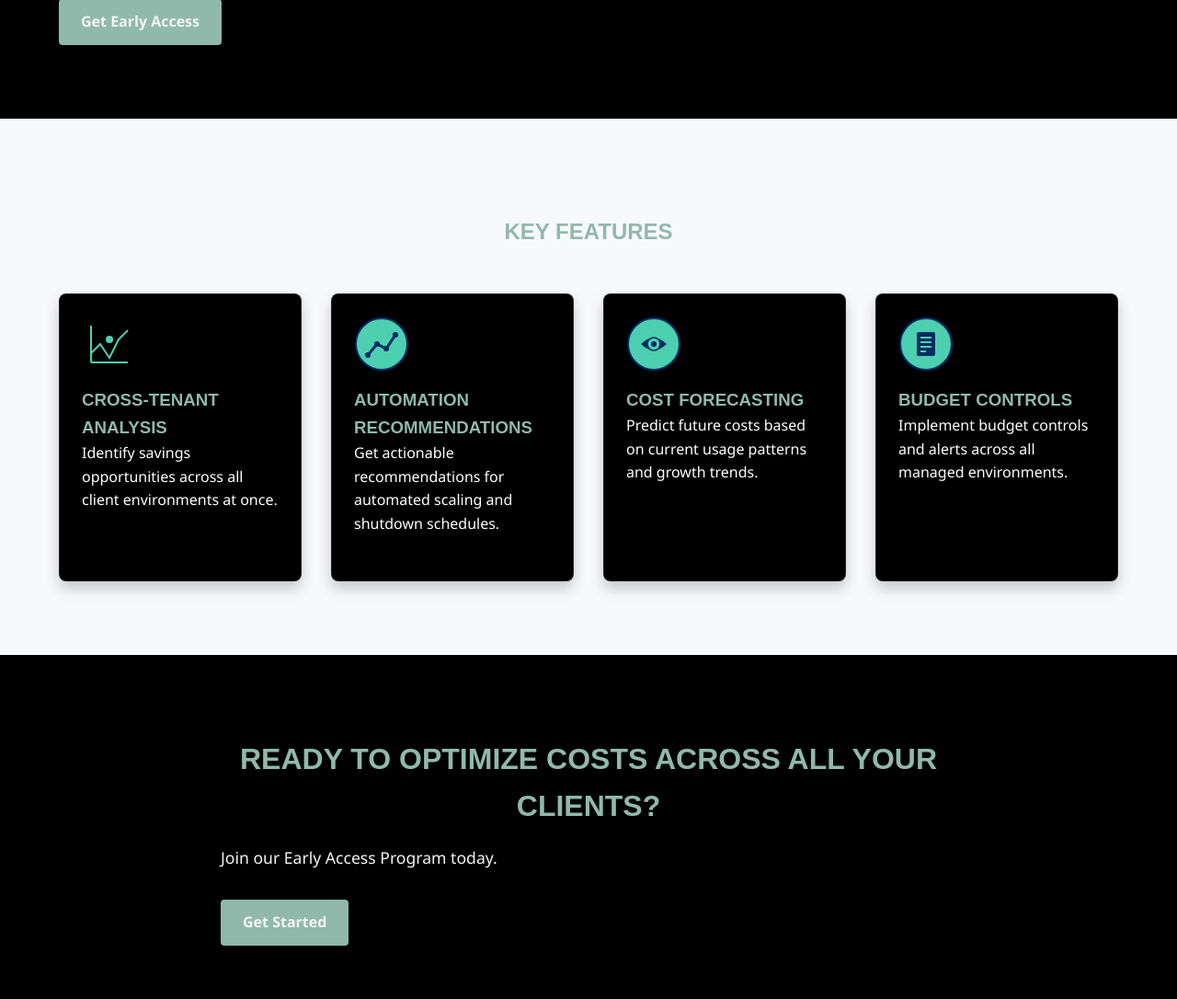
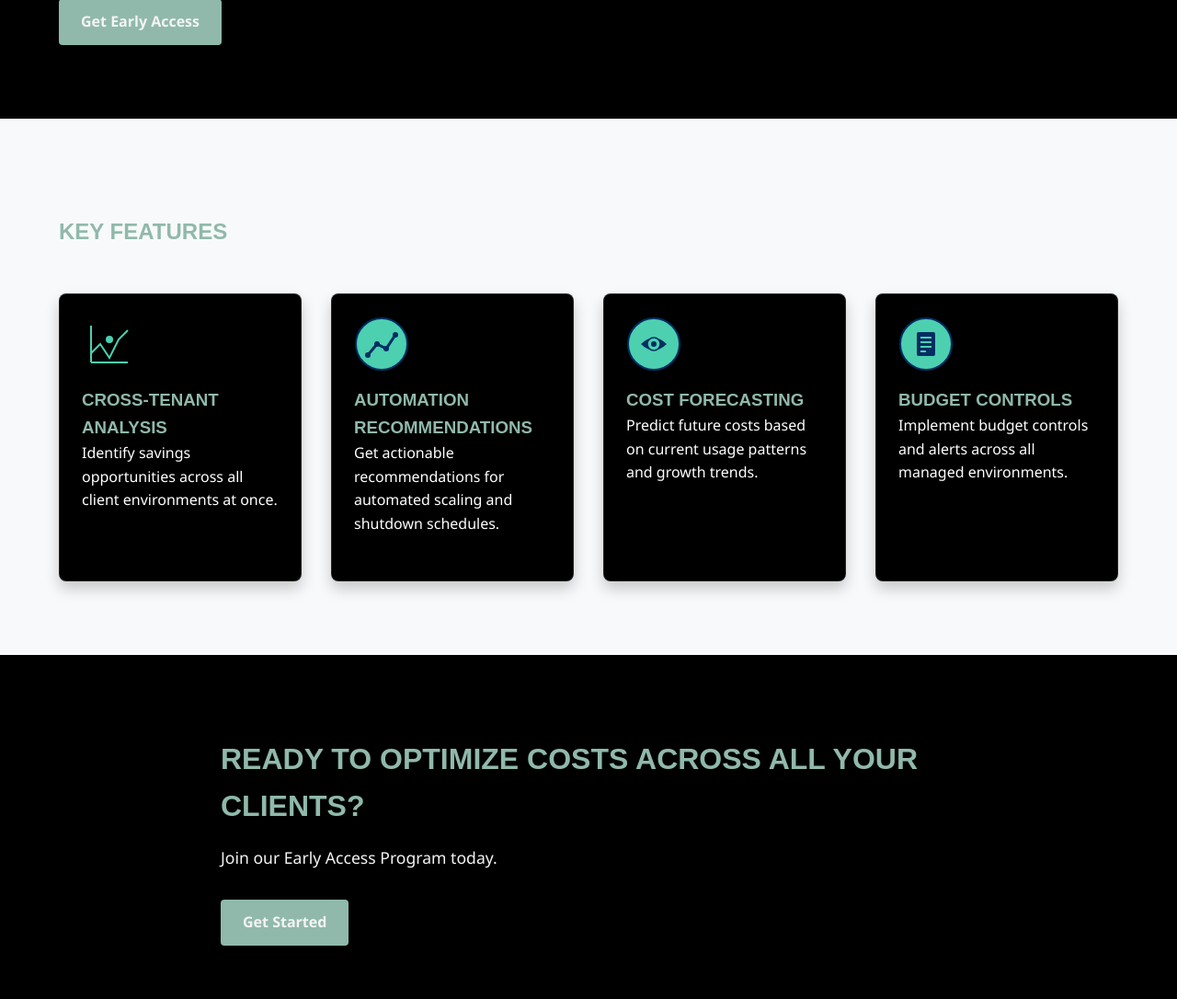
Before and after one commit to schoonercg/netrunsystems, a Flask app: page /product/cost-optimizer in a window 1280 px wide. Shown: the part 939-2025 px from the top of the page at 92% size. Run offline with Flask 3, Linux system fonts and the light colour scheme.

Commit message:
Assistant checkpoint: Reverted h2 center alignment changes
Assistant generated file changes:
- static/css/styles.css: Revert h2 text-align changes and apply service-category styling, Revert h2 text-align changes and apply service-category styling, Revert h2 text-align changes and apply service-category styling, Revert h2 text-align changes and apply service-category styling, Revert h2 text-align changes and apply service-category styling

---

User prompt:

wrong revert all changes and update the H2 headers to use the discovered css configuration below

.service-category {
    padding: 2rem;
    background: var(--white);
    border-radius: 8px;
}

.product-grid {
    display: grid;
    grid-template-columns: repeat(auto-fit, minmax(280px, 1fr));
    gap: 2rem;
}

.product-card {
    background-color: #000000;
    padding: 1.5rem;
    text-align: left;
    border: 1px solid rgba(144, 185, 171, 0.2);
}

.service-details {
    display: flex;
    justify-content: space-between;
    padding-top: 1rem;
    border-top: 1px solid rgba(144, 185, 171, 0.2);
}

Replit-Commit-Author: Assistant
Replit-Commit-Session-Id: c1a09f50-a6b6-44fd-ad83-2e6e0a432144

```diff
--- a/static/css/styles.css
+++ b/static/css/styles.css
@@ -507,7 +507,7 @@ nav {
   margin-bottom: 3rem;
   font-size: 2rem;
   color: var(--primary-color);
-  text-align: center;
+  text-align: left;
 }
 
 .feature-grid {
@@ -570,7 +570,7 @@ nav {
   margin-bottom: 3rem;
   font-size: 2rem;
   color: var(--primary-color);
-  text-align: center;
+  text-align: left;
 }
 
 .product-icon {
@@ -662,7 +662,7 @@ nav {
 }
 
 .product-features h2 {
-  text-align: center;
+  text-align: left;
   margin-bottom: 3rem;
   color: var(--primary-color);
 }
@@ -746,7 +746,7 @@ nav {
   margin-bottom: 1rem;
   font-size: 2rem;
   color: var(--primary-color);
-  text-align: center;
+  text-align: left;
 }
 
 .cta p {
@@ -1562,7 +1562,7 @@ h1, h2, h3, h4, h5, h6 {
     color: #84baaa;
     margin-bottom: 2rem;
     font-size: 1.8rem;
-    text-align: center;
+    text-align: left;
 }
 
 .service-list {
```
